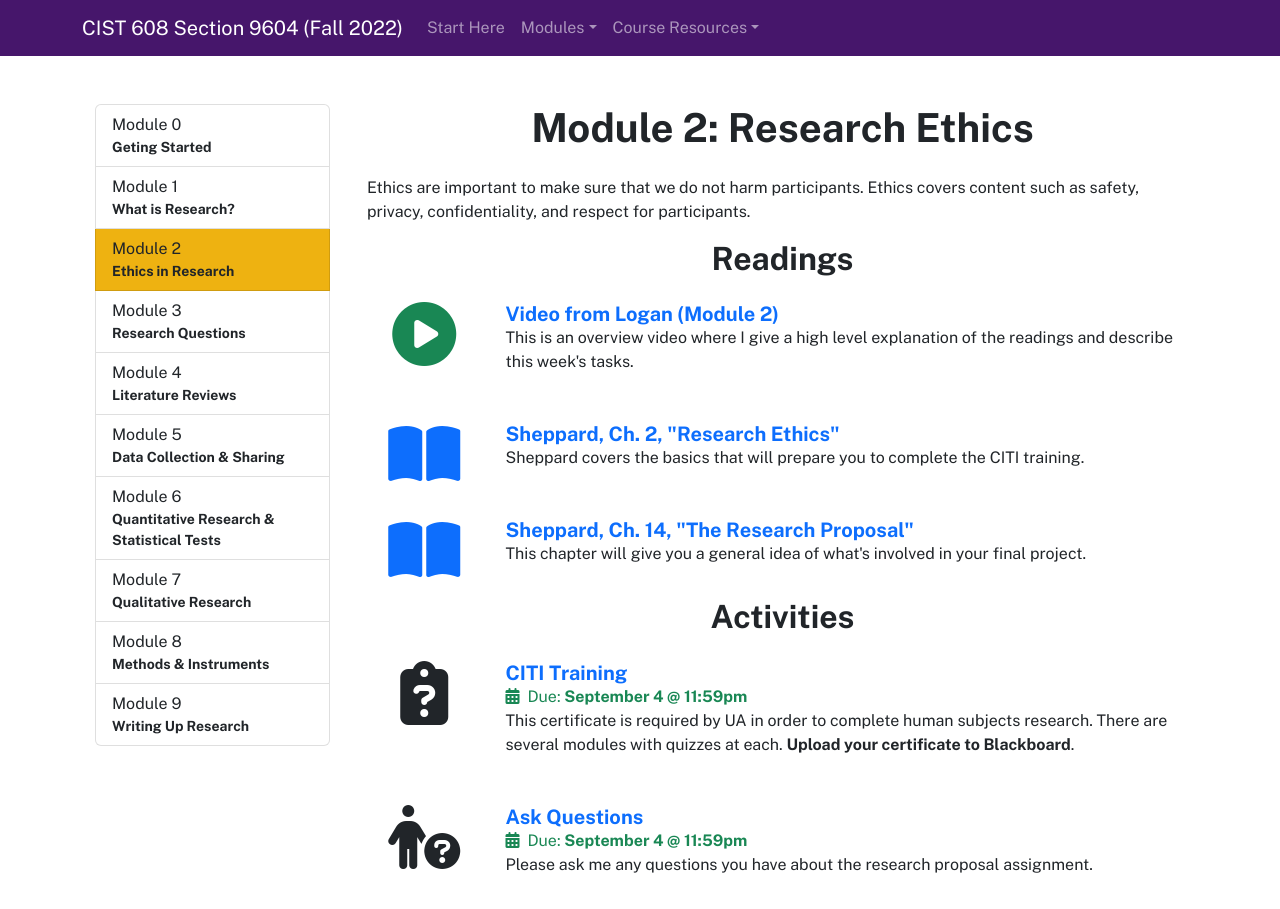
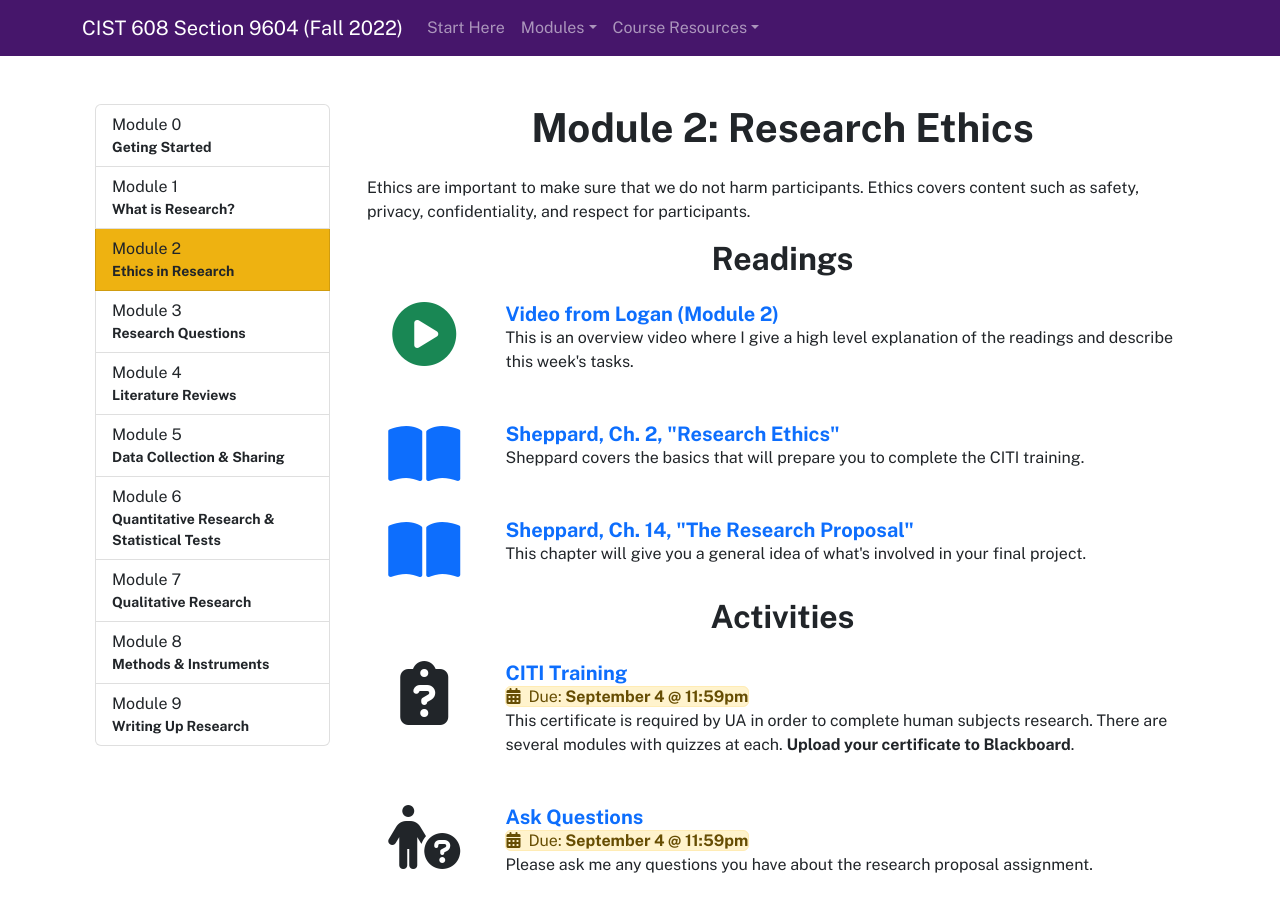
Before and after one commit to loganrath/cist608, a Jekyll site: the page built from module-02.md, in a window 1280 px wide. Built offline with Jekyll 4.4.1, drawn with Linux system fonts in a browser that asks for light colours; nearby versions of some CDN libraries.

Commit message:
Update yamlmodule.html

```diff
--- a/_layouts/yamlmodule.html
+++ b/_layouts/yamlmodule.html
@@ -39,7 +39,7 @@
     </div>
     <div class="col-8 col-md-10">
       <h3 class="h5 fw-bold mb-0"><a href="{{activity.url}}" target="_blank">{{ activity.title }}</a></h3>
-			<p class="text-success mb-0"><i class="fa-solid fa-calendar-days me-2"></i>Due: <strong>{{ activity.due }}</strong></p>
+			<p class="text-purple mb-0"><span class="alert alert-warning p-0"><i class="fa-solid fa-calendar-days me-2"></i>Due: <strong>{{ activity.due }}</strong></span></p>
       <p>{{ activity.description }}</p>
     </div>
     </div>
```
